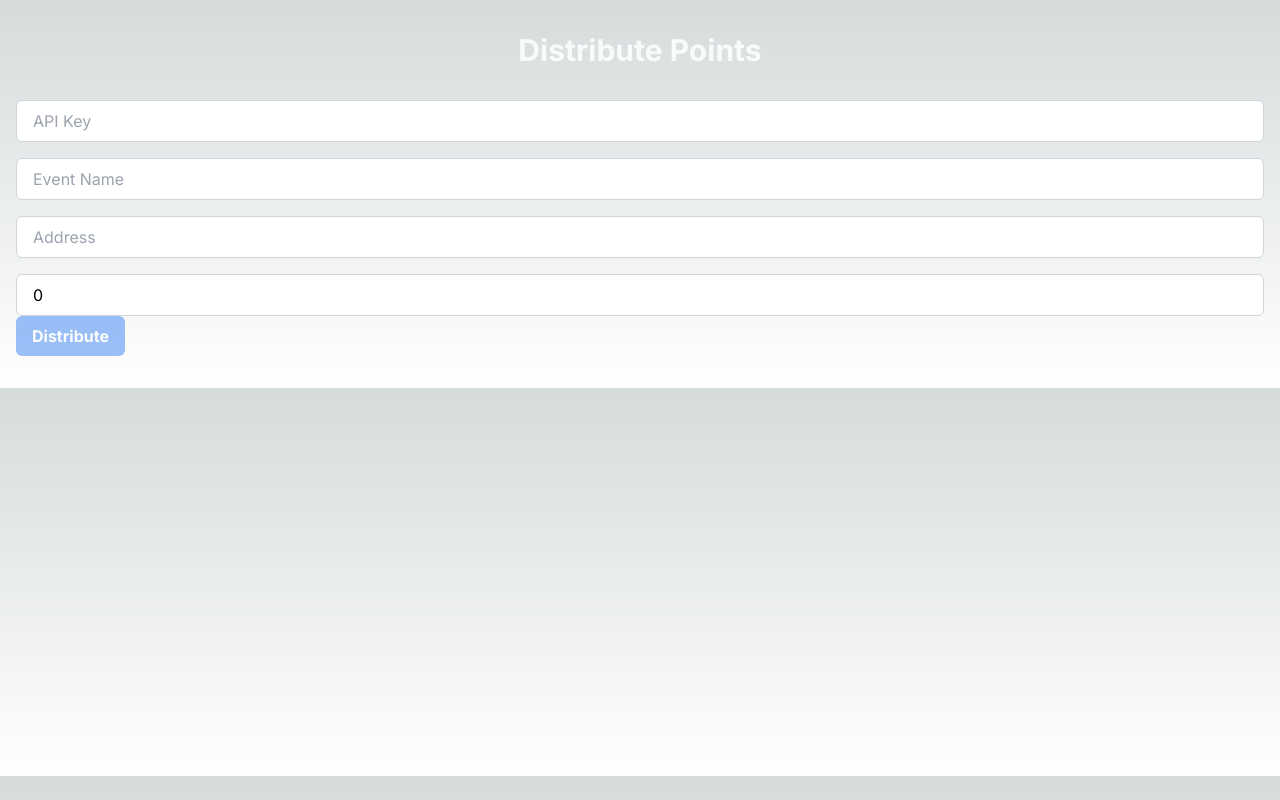
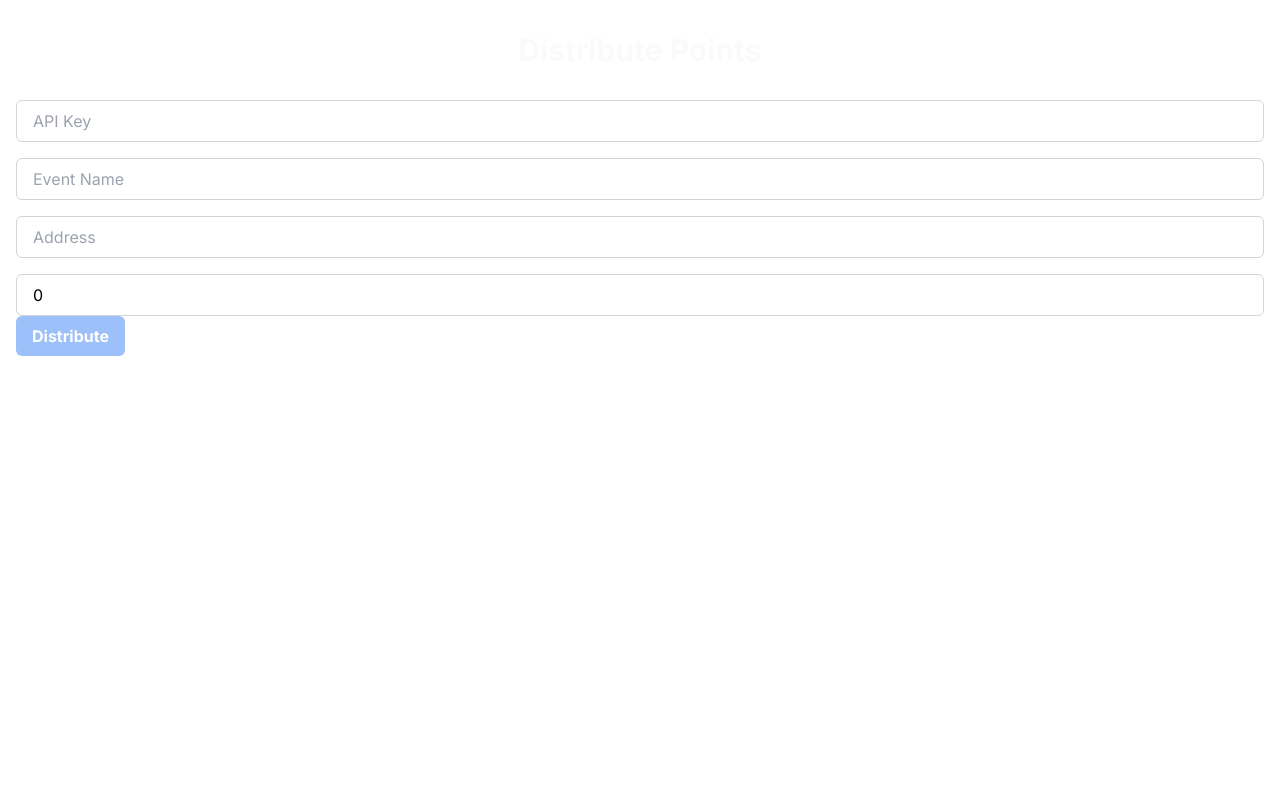
Before and after one commit to williamslsy/absinthe-points, a Next.js app: page / in a window 1280 px wide. Built offline with nearby package versions, Linux system fonts and the light colour scheme.

Commit message:
add shadcn and ui components

```diff
--- a/src/app/globals.css
+++ b/src/app/globals.css
@@ -1,33 +1,3 @@
 @tailwind base;
-@tailwind components;
-@tailwind utilities;
-
-:root {
-  --foreground-rgb: 0, 0, 0;
-  --background-start-rgb: 214, 219, 220;
-  --background-end-rgb: 255, 255, 255;
-}
-
-@media (prefers-color-scheme: dark) {
-  :root {
-    --foreground-rgb: 255, 255, 255;
-    --background-start-rgb: 0, 0, 0;
-    --background-end-rgb: 0, 0, 0;
-  }
-}
-
-body {
-  color: rgb(var(--foreground-rgb));
-  background: linear-gradient(
-      to bottom,
-      transparent,
-      rgb(var(--background-end-rgb))
-    )
-    rgb(var(--background-start-rgb));
-}
-
-@layer utilities {
-  .text-balance {
-    text-wrap: balance;
-  }
-}
+  @tailwind components;
+  @tailwind utilities;
--- /dev/null
+++ b/src/components/ui/button.tsx
@@ -0,0 +1,43 @@
+import * as React from 'react';
+import { Slot } from '@radix-ui/react-slot';
+import { cva, type VariantProps } from 'class-variance-authority';
+
+import { cn } from '@/lib/utils';
+
+const buttonVariants = cva(
+  'inline-flex items-center justify-center whitespace-nowrap rounded-md text-sm font-medium transition-colors focus-visible:outline-none focus-visible:ring-1 focus-visible:ring-zinc-950 disabled:pointer-events-none disabled:opacity-50 dark:focus-visible:ring-zinc-300',
+  {
+    variants: {
+      variant: {
+        default: 'bg-zinc-900 text-zinc-50 shadow hover:bg-zinc-900/90 dark:bg-zinc-50 dark:text-zinc-900 dark:hover:bg-zinc-50/90',
+        destructive: 'bg-red-500 text-zinc-50 shadow-sm hover:bg-red-500/90 dark:bg-red-900 dark:text-zinc-50 dark:hover:bg-red-900/90',
+        outline: 'border border-zinc-200 bg-white shadow-sm hover:bg-zinc-100 hover:text-zinc-900 dark:border-zinc-800 dark:bg-zinc-950 dark:hover:bg-zinc-800 dark:hover:text-zinc-50',
+        secondary: 'bg-zinc-100 text-zinc-900 shadow-sm hover:bg-zinc-100/80 dark:bg-zinc-800 dark:text-zinc-50 dark:hover:bg-zinc-800/80',
+        ghost: 'hover:bg-zinc-100 hover:text-zinc-900 dark:hover:bg-zinc-800 dark:hover:text-zinc-50',
+        link: 'text-zinc-900 underline-offset-4 hover:underline dark:text-zinc-50',
+      },
+      size: {
+        default: 'h-12 px-4 py-2',
+        sm: 'h-8 rounded-md px-3 text-xs',
+        lg: 'h-10 rounded-md px-8',
+        icon: 'h-9 w-9',
+      },
+    },
+    defaultVariants: {
+      variant: 'default',
+      size: 'default',
+    },
+  }
+);
+
+export interface ButtonProps extends React.ButtonHTMLAttributes<HTMLButtonElement>, VariantProps<typeof buttonVariants> {
+  asChild?: boolean;
+}
+
+const Button = React.forwardRef<HTMLButtonElement, ButtonProps>(({ className, variant, size, asChild = false, ...props }, ref) => {
+  const Comp = asChild ? Slot : 'button';
+  return <Comp className={cn(buttonVariants({ variant, size, className }))} ref={ref} {...props} />;
+});
+Button.displayName = 'Button';
+
+export { Button, buttonVariants };
--- /dev/null
+++ b/src/components/ui/input.tsx
@@ -0,0 +1,22 @@
+import * as React from 'react';
+
+import { cn } from '@/lib/utils';
+
+export interface InputProps extends React.InputHTMLAttributes<HTMLInputElement> {}
+
+const Input = React.forwardRef<HTMLInputElement, InputProps>(({ className, type, ...props }, ref) => {
+  return (
+    <input
+      type={type}
+      className={cn(
+        'flex h-12 w-full rounded-md border border-zinc-200 bg-transparent px-3 py-1 text-sm shadow-sm transition-colors file:border-0 file:bg-transparent file:text-sm file:font-medium placeholder:text-zinc-500 focus-visible:outline-none focus-visible:ring-1 focus-visible:ring-zinc-950 disabled:cursor-not-allowed disabled:opacity-50 dark:border-zinc-800 dark:placeholder:text-zinc-400 dark:focus-visible:ring-zinc-300',
+        className
+      )}
+      ref={ref}
+      {...props}
+    />
+  );
+});
+Input.displayName = 'Input';
+
+export { Input };
--- a/tailwind.config.ts
+++ b/tailwind.config.ts
@@ -1,15 +1,38 @@
 import type { Config } from 'tailwindcss';
 
-const config: Config = {
-  content: ['./src/pages/**/*.{js,ts,jsx,tsx,mdx}', './src/components/**/*.{js,ts,jsx,tsx,mdx}', './src/app/**/*.{js,ts,jsx,tsx,mdx}'],
+const config = {
+  darkMode: ['class'],
+  content: ['./pages/**/*.{ts,tsx}', './components/**/*.{ts,tsx}', './app/**/*.{ts,tsx}', './src/**/*.{ts,tsx}'],
+  prefix: '',
   theme: {
+    container: {
+      center: true,
+      padding: '2rem',
+      screens: {
+        '2xl': '1400px',
+      },
+    },
     extend: {
-      backgroundImage: {
-        'gradient-radial': 'radial-gradient(var(--tw-gradient-stops))',
-        'gradient-conic': 'conic-gradient(from 180deg at 50% 50%, var(--tw-gradient-stops))',
+      colors: {
+        primary: '#005249',
+      },
+      keyframes: {
+        'accordion-down': {
+          from: { height: '0' },
+          to: { height: 'var(--radix-accordion-content-height)' },
+        },
+        'accordion-up': {
+          from: { height: 'var(--radix-accordion-content-height)' },
+          to: { height: '0' },
+        },
+      },
+      animation: {
+        'accordion-down': 'accordion-down 0.2s ease-out',
+        'accordion-up': 'accordion-up 0.2s ease-out',
       },
     },
   },
-  plugins: [],
-};
+  plugins: [require('tailwindcss-animate')],
+} satisfies Config;
+
 export default config;
```
Also changed, not shown: package.json (+10 -1 lines), components.json (added), 1 other file (tests, documents, lock files or other folders).
